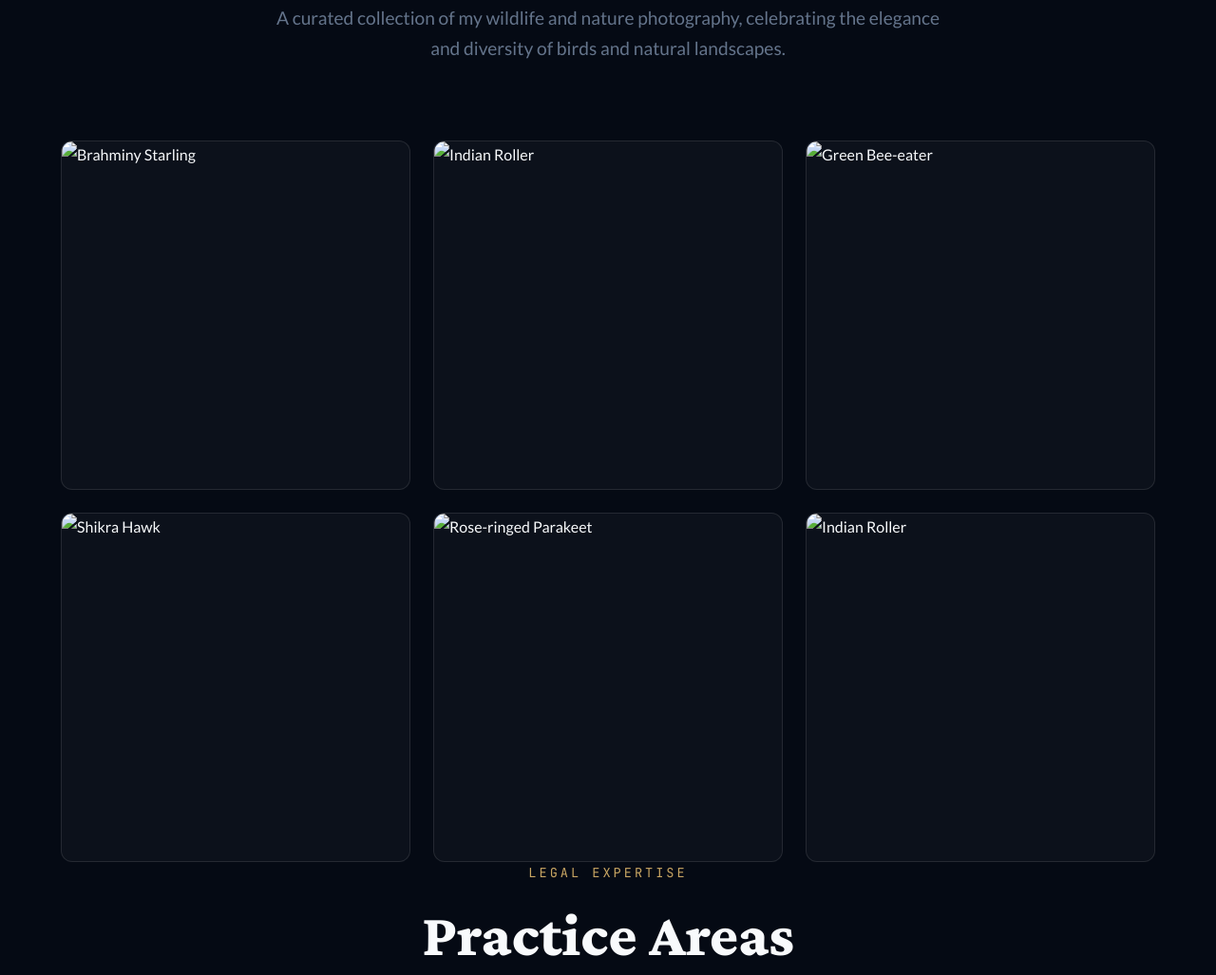
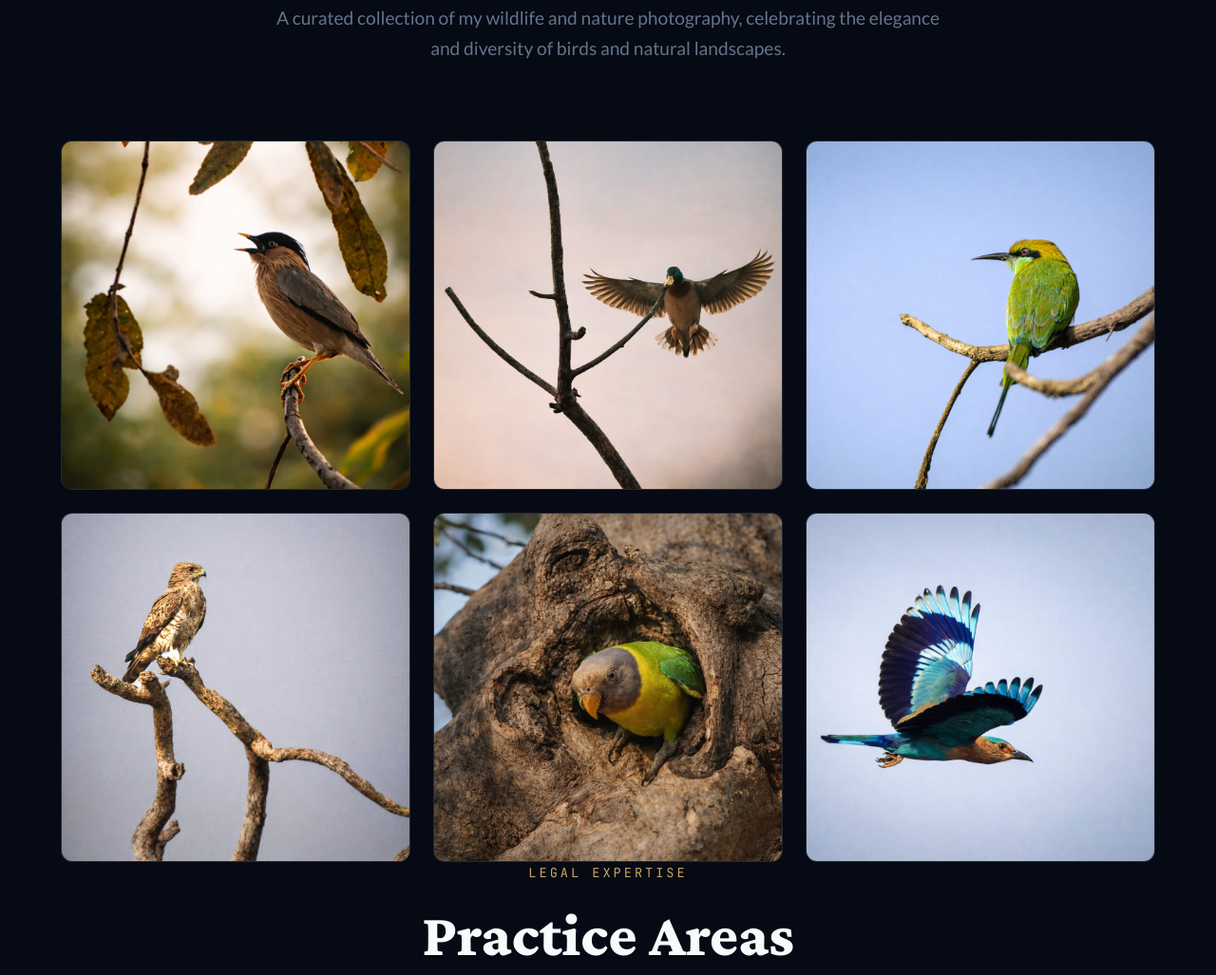
Before and after one commit to harshal110420/harshit-jain.github.io, a plain HTML site: page index.html in a window 1280 px wide. Shown: the part 1885-2912 px from the top of the page at 95% size. Drawn offline with nearby package versions, Linux system fonts and the light colour scheme.

Commit message:
Replace bird images with new image files

```diff
--- a/index.html
+++ b/index.html
@@ -1075,28 +1075,28 @@
 
       <div class="gallery-grid">
         <div class="gallery-item">
-          <img src="bird-1.jpg" alt="Brahminy Starling" class="gallery-img" />
+          <img src="image-1.jpeg" alt="Brahminy Starling" class="gallery-img" />
           <div class="gallery-caption">
             <h4>Brahminy Starling</h4>
             <p>Singing on autumn branch</p>
           </div>
         </div>
         <div class="gallery-item">
-          <img src="bird-2.jpg" alt="Indian Roller" class="gallery-img" />
+          <img src="image-2.jpeg" alt="Indian Roller" class="gallery-img" />
           <div class="gallery-caption">
             <h4>Indian Roller in Flight</h4>
             <p>Majestic wings spread at dusk</p>
           </div>
         </div>
         <div class="gallery-item">
-          <img src="bird-3.jpg" alt="Green Bee-eater" class="gallery-img" />
+          <img src="image-3.jpeg" alt="Green Bee-eater" class="gallery-img" />
           <div class="gallery-caption">
             <h4>Green Bee-eater</h4>
             <p>Vibrant colors on perch</p>
           </div>
         </div>
         <div class="gallery-item">
-          <img src="bird-4.jpg" alt="Shikra Hawk" class="gallery-img" />
+          <img src="image-4.jpeg" alt="Shikra Hawk" class="gallery-img" />
           <div class="gallery-caption">
             <h4>Shikra Hawk</h4>
             <p>Hunter's watchful gaze</p>
@@ -1104,7 +1104,7 @@
         </div>
         <div class="gallery-item">
           <img
-            src="bird-5.jpg"
+            src="image-5.jpeg"
             alt="Rose-ringed Parakeet"
             class="gallery-img"
           />
@@ -1114,7 +1114,7 @@
           </div>
         </div>
         <div class="gallery-item">
-          <img src="bird-6.jpg" alt="Indian Roller" class="gallery-img" />
+          <img src="image-6.jpeg" alt="Indian Roller" class="gallery-img" />
           <div class="gallery-caption">
             <h4>Indian Roller</h4>
             <p>Stunning blue flight</p>
```
